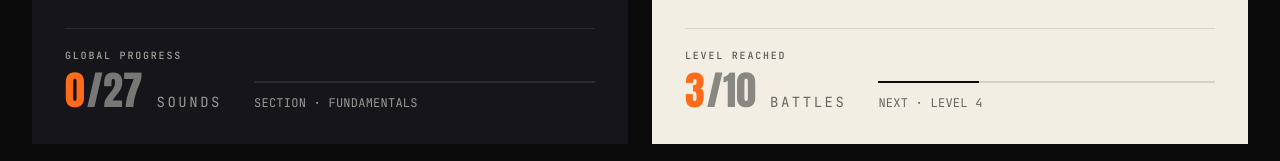
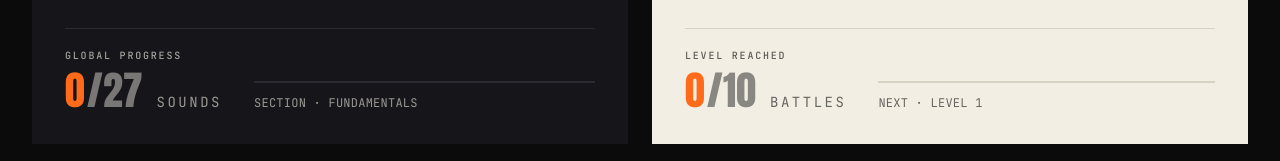
Before and after one commit to ONEmanLAW/Cypher, a Vue app: page / in a window 1280 px wide. Shown: the part 592-753 px from the top of the page. Built offline with nearby package versions, Linux system fonts and the light colour scheme.

Commit message:
Changed 3 to 1 for campgain

```diff
--- a/src/views/ModeSelectView.vue
+++ b/src/views/ModeSelectView.vue
@@ -32,7 +32,7 @@ const currentSectionName = computed(() => {
 })
 
 /* ---- campagne : placeholder tant que non implémentée ---- */
-const campaignLevel = 3
+const campaignLevel = 0
 const campaignTotal = 10
 const campaignProgress = campaignLevel / campaignTotal
 
```
